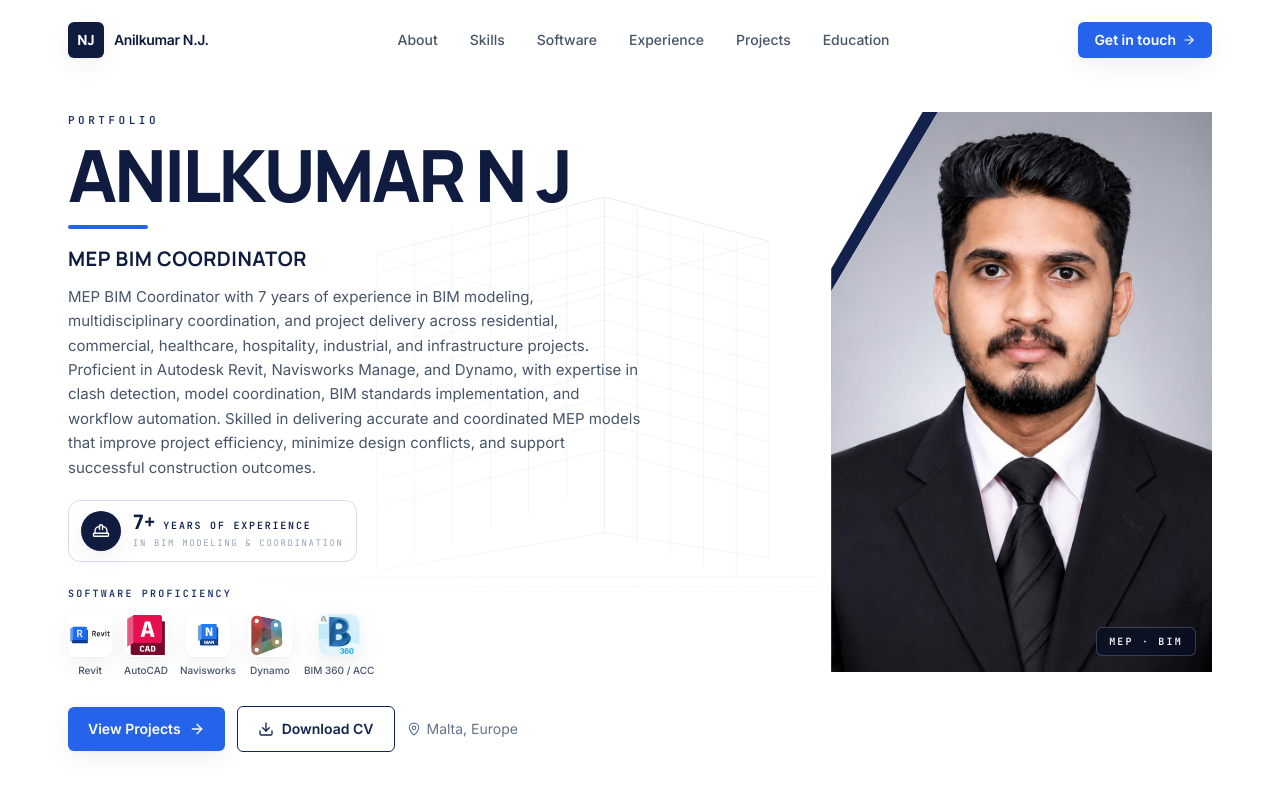
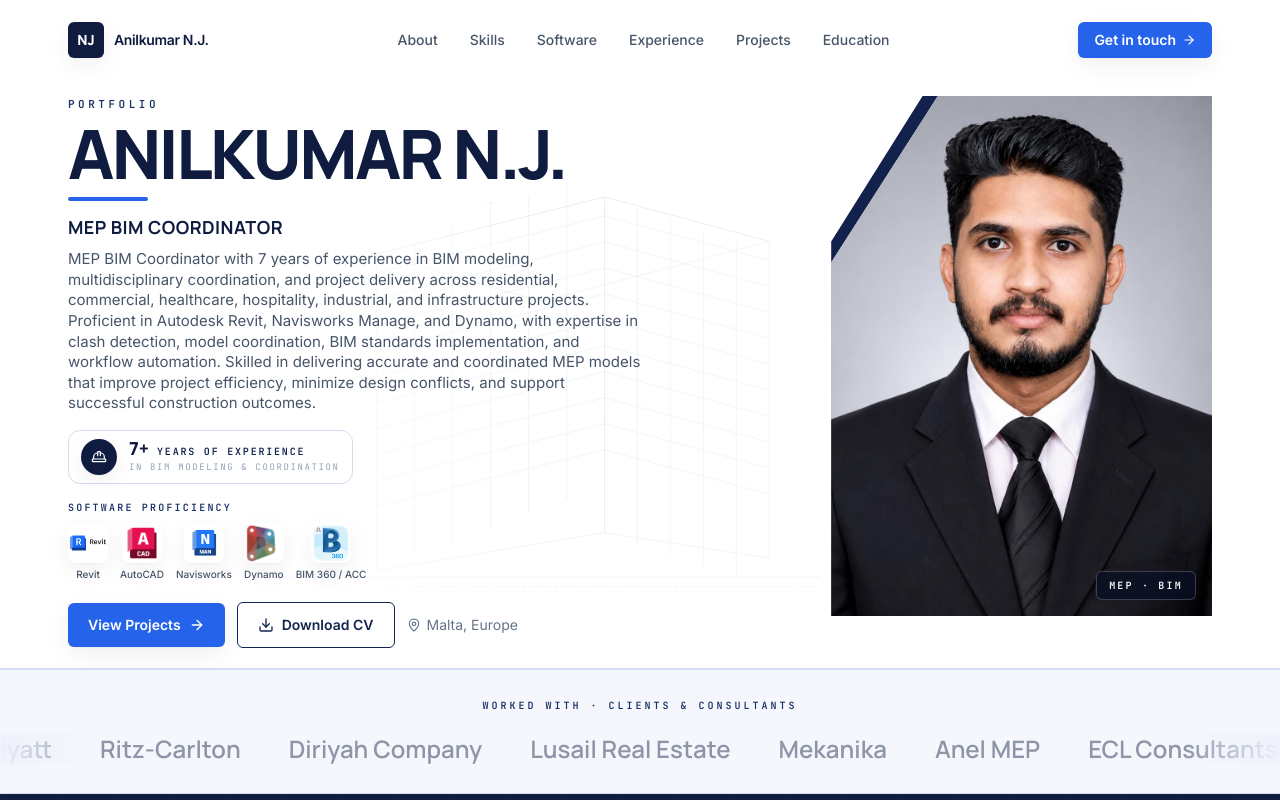
Before and after one commit to akhil-anil-dev/portfolio-anilkumar, a Next.js app: page / in a window 1280 px wide. Shown: the top 800 px of the page. Built offline with nearby package versions, Linux system fonts and the light colour scheme.

Commit message:
chore: updated professional summary font size

```diff
--- a/components/Hero.tsx
+++ b/components/Hero.tsx
@@ -22,7 +22,7 @@ export default function Hero() {
   return (
     <section
       id="top"
-      className="relative isolate overflow-hidden bg-white pt-24 sm:pt-28"
+      className="relative isolate overflow-hidden bg-white pt-20 sm:pt-24"
     >
       {/* 3D building wireframe — sits in the upper-right of the LEFT column, behind the text */}
       <BuildingWireframe />
@@ -34,48 +34,48 @@ export default function Hero() {
             Portfolio
           </p>
 
-          <h1 className="mt-3 whitespace-nowrap font-display text-[2.5rem] font-extrabold leading-[0.95] tracking-tightest text-navy-700 sm:text-[3.5rem] lg:text-[4.5rem]">
-            ANILKUMAR N J
+          <h1 className="mt-2 whitespace-nowrap font-display text-[2.5rem] font-extrabold leading-[0.95] tracking-tightest text-navy-700 sm:text-[3.25rem] lg:text-[4.25rem]">
+            ANILKUMAR N.J.
           </h1>
 
-          <div className="mt-4 h-1 w-20 rounded-full bg-accent" />
+          <div className="mt-3 h-1 w-20 rounded-full bg-accent" />
 
-          <p className="mt-4 font-display text-lg font-bold tracking-wide text-navy-700 sm:text-xl">
+          <p className="mt-3 font-display text-base font-bold tracking-wide text-navy-700 sm:text-lg">
             MEP BIM COORDINATOR
           </p>
-          <p className="mt-3 max-w-xl text-sm leading-relaxed text-ink-700 sm:text-[15px]">
+          <p className="mt-2 max-w-xl text-sm leading-snug text-ink-700 sm:text-[15px]">
             {profile.summary}
           </p>
 
-          <div className="mt-5 inline-flex items-center gap-3 rounded-xl border border-navy-100 bg-white/85 px-3 py-2.5 backdrop-blur">
-            <div className="grid h-10 w-10 flex-none place-items-center rounded-full bg-navy-700 text-white shadow-soft">
-              <HardHat size={18} strokeWidth={1.8} />
+          <div className="mt-4 inline-flex items-center gap-3 rounded-xl border border-navy-100 bg-white/85 px-3 py-2 backdrop-blur">
+            <div className="grid h-9 w-9 flex-none place-items-center rounded-full bg-navy-700 text-white shadow-soft">
+              <HardHat size={16} strokeWidth={1.8} />
             </div>
             <div>
               <div className="flex items-baseline gap-2">
-                <span className="font-display text-xl font-extrabold leading-none text-navy-700">
+                <span className="font-display text-lg font-extrabold leading-none text-navy-700">
                   7+
                 </span>
                 <span className="font-mono text-[10px] font-semibold uppercase tracking-[0.18em] text-navy-600">
                   Years of experience
                 </span>
               </div>
-              <p className="mt-1 font-mono text-[9px] uppercase tracking-[0.18em] text-ink-500">
+              <p className="mt-0.5 font-mono text-[9px] uppercase tracking-[0.18em] text-ink-500">
                 In BIM modeling & coordination
               </p>
             </div>
           </div>
 
-          <div className="mt-6">
+          <div className="mt-4">
             <p className="font-mono text-[10px] font-semibold uppercase tracking-[0.22em] text-navy-500">
               Software Proficiency
             </p>
-            <ul className="mt-3 flex flex-wrap items-end gap-3">
+            <ul className="mt-2 flex flex-wrap items-end gap-3">
               {softwareIcons.map((name) => (
-                <li key={name} className="flex flex-col items-center gap-1.5">
+                <li key={name} className="flex flex-col items-center gap-1">
                   <SoftwareLogo
                     name={name}
-                    size={44}
+                    size={40}
                     className="rounded-lg shadow-soft"
                   />
                   <span className="text-[10px] font-medium text-ink-700">
@@ -86,7 +86,7 @@ export default function Hero() {
             </ul>
           </div>
 
-          <div className="mt-7 flex flex-wrap items-center gap-3">
+          <div className="mt-5 flex flex-wrap items-center gap-3">
             <a href="#projects" className="btn-accent">
               View Projects
               <ArrowRight size={16} />
@@ -106,7 +106,7 @@ export default function Hero() {
         <HeroPortrait />
       </div>
 
-      <div className="mt-12 border-t border-navy-100 sm:mt-16" />
+      <div className="mt-4 border-t border-navy-100 sm:mt-5" />
     </section>
   );
 }
@@ -116,7 +116,7 @@ function HeroPortrait() {
 
   return (
     <div className="relative">
-      <div className="relative h-[440px] sm:h-[480px] lg:h-[560px]">
+      <div className="relative h-[400px] sm:h-[440px] lg:h-[520px]">
         {/* Navy mat behind the photo — fills the diagonal cut-away, slightly larger so navy peeks out */}
         <div
           aria-hidden
--- a/components/PhotoCarousel.tsx
+++ b/components/PhotoCarousel.tsx
@@ -30,7 +30,6 @@ export default function PhotoCarousel({
   alt = "",
 }: Props) {
   const [index, setIndex] = useState(0);
-  const [loaded, setLoaded] = useState<Record<string, boolean>>({});
   const [failed, setFailed] = useState<Record<string, boolean>>({});
   const valid = photos.filter((p) => !failed[p]);
 
@@ -65,11 +64,13 @@ export default function PhotoCarousel({
           key={p}
           src={p}
           alt={alt}
+          // First photo eager so it's prefetched + decoded ASAP; rest lazy.
           loading={i === 0 ? "eager" : "lazy"}
-          onLoad={() => setLoaded((l) => ({ ...l, [p]: true }))}
+          decoding={i === 0 ? "sync" : "async"}
+          fetchPriority={i === 0 ? "high" : "auto"}
           onError={() => setFailed((f) => ({ ...f, [p]: true }))}
-          className={`absolute inset-0 h-full w-full ${fit} transition-opacity duration-1000 ease-in-out ${
-            valid[index] === p && loaded[p] ? "opacity-100" : "opacity-0"
+          className={`absolute inset-0 h-full w-full ${fit} transition-opacity duration-500 ease-in-out ${
+            valid[index] === p ? "opacity-100" : "opacity-0"
           }`}
         />
       ))}
--- a/components/SoftwareLogo.tsx
+++ b/components/SoftwareLogo.tsx
@@ -1,14 +1,16 @@
 /**
  * Branded software logos.
  *
- * Resolves the display name to the matching image file in /public/logo/
- * and renders it at the requested size. Unknown names fall back to the
- * Carrier HAP logo (the generic / "other" slot).
+ * Each source PNG (in /public/logo/) has its own intrinsic canvas size and
+ * varying amounts of internal padding around the brand mark. We normalise
+ * the *visual* size with a per-logo SCALE factor so they all appear at
+ * roughly the same on-screen footprint, regardless of how tight the
+ * original PNG crop is.
  *
  * To add a new tool:
- *   1. Drop the PNG (or SVG) into /public/logo/<name>.png
- *   2. Add an entry to LOGO_FILE below
- *   3. Add any aliases (display names) to ALIAS
+ *   1. Drop PNG (or SVG) into /public/logo/<name>.png
+ *   2. Add entries to LOGO_FILE + ALIAS
+ *   3. Optionally tweak SCALE if the icon looks under/over-sized
  */
 
 type Props = {
@@ -33,6 +35,20 @@ const LOGO_FILE: Record<LogoKey, string> = {
   dynamo: "/logo/dynamo.png",
   bim360: "/logo/bim.png",
   hap: "/logo/carrier.png",
+};
+
+/**
+ * Visual-size normalisation. 1 = render image at the natural object-contain
+ * size of the wrapper. >1 = grow the icon (good for PNGs with whitespace
+ * around the mark). <1 = shrink (good for PNGs that fill edge-to-edge).
+ */
+const SCALE: Record<LogoKey, number> = {
+  revit: 1.0,        // good fill
+  autocad: 0.85,     // slight shrink — solid red square otherwise dominates
+  navisworks: 1.3,   // landscape wordmark, needs to grow visually
+  dynamo: 1.0,
+  bim360: 0.9,       // shrink a touch — large B is otherwise oversized
+  hap: 1.15,         // landscape Carrier logo, slight grow
 };
 
 const ALIAS: Record<string, LogoKey> = {
@@ -62,16 +78,20 @@ export default function SoftwareLogo({
 }: Props) {
   const key: LogoKey = ALIAS[name.toLowerCase().trim()] ?? "hap";
   const src = LOGO_FILE[key];
+  const scale = SCALE[key];
 
   return (
-    <img
-      src={src}
-      alt={name}
-      width={size}
-      height={size}
-      draggable={false}
-      className={`block shrink-0 select-none object-contain ${className}`}
+    <div
       style={{ width: size, height: size }}
-    />
+      className={`grid shrink-0 place-items-center overflow-hidden ${className}`}
+    >
+      <img
+        src={src}
+        alt={name}
+        draggable={false}
+        className="block max-h-full max-w-full select-none object-contain"
+        style={{ transform: `scale(${scale})`, transformOrigin: "center" }}
+      />
+    </div>
   );
 }
```
